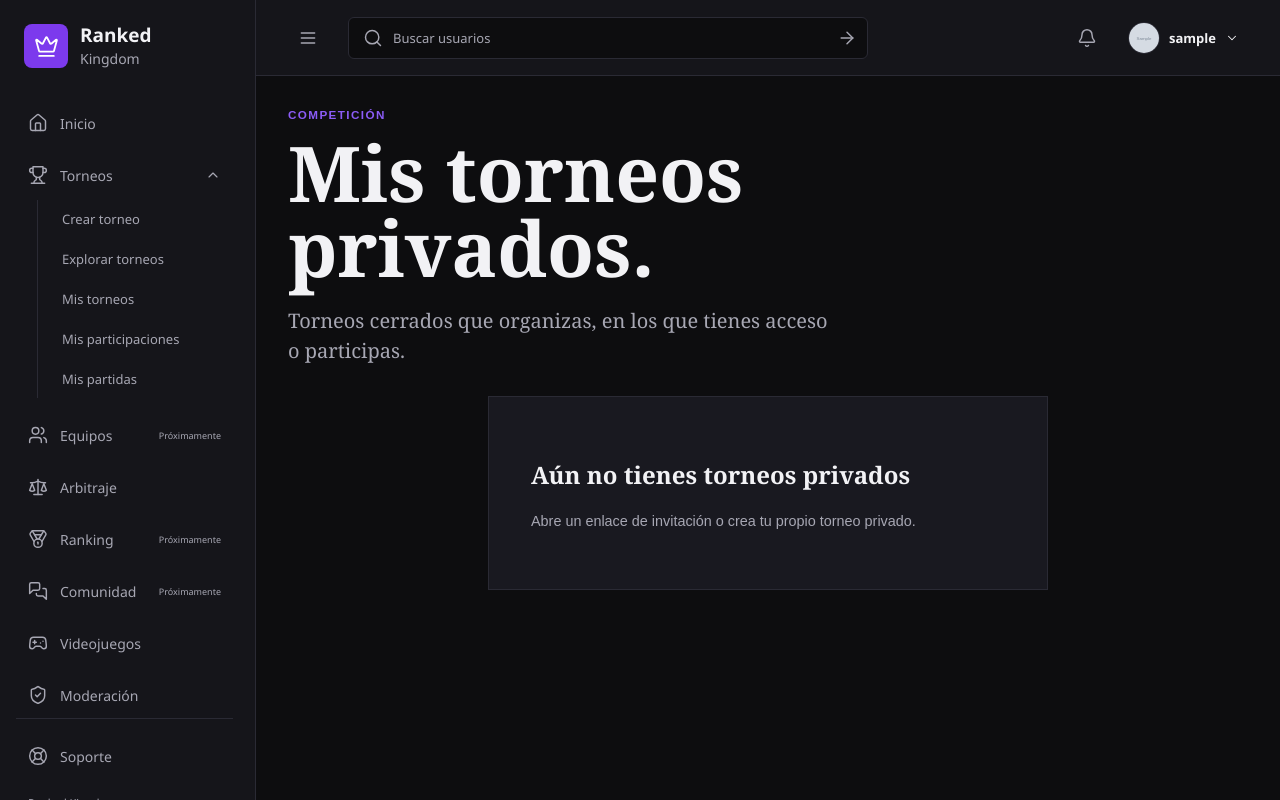
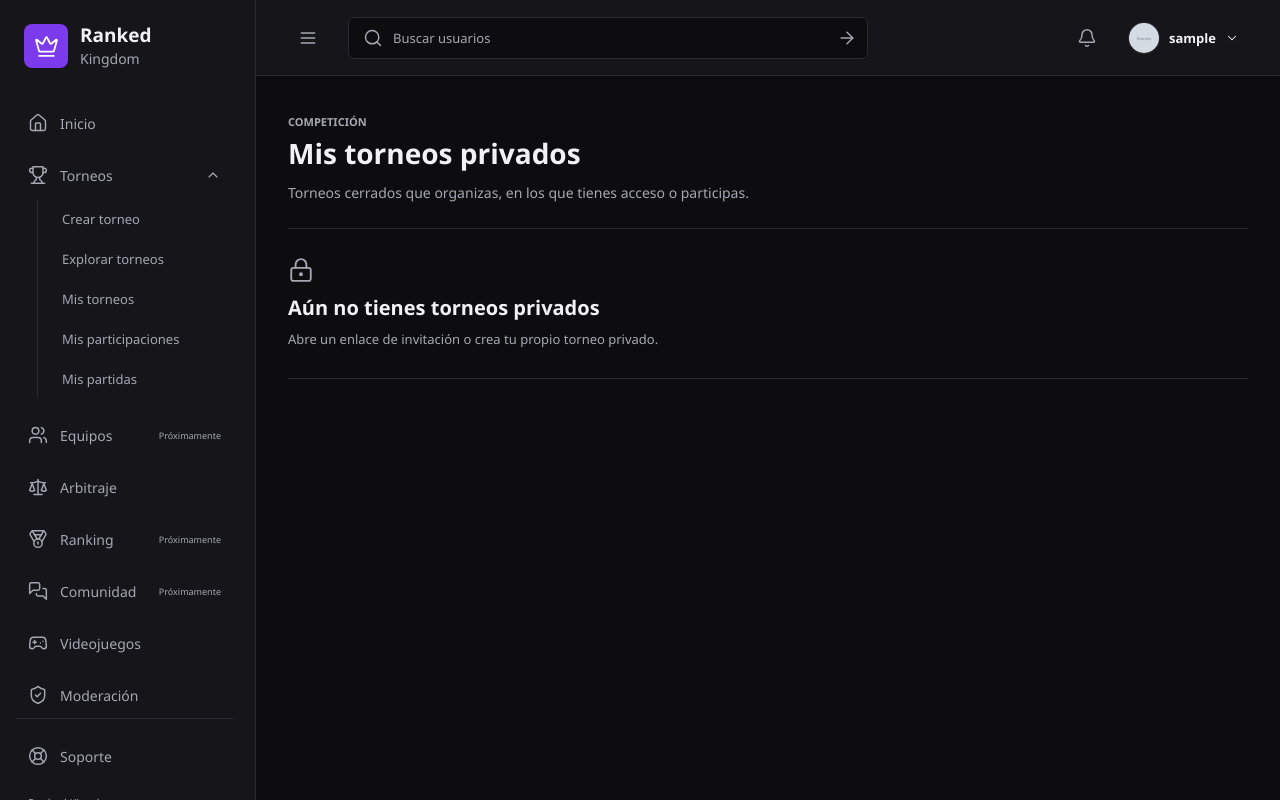
Before and after one commit to donvi22/plataforma-torneos-django, a Django app: page /torneos/privados/ in a window 1280 px wide. Run offline with Django 5.2, Linux system fonts and the light colour scheme; a user stored in the database is signed in; tables that the repository leaves empty hold one stand-in row (values such as "Sample post"); grey boxes marked "Sample" are stand-in pictures.

Commit message:
Rediseña torneos privados

```diff
--- /dev/null
+++ b/static/css/private-tournaments.css
@@ -0,0 +1,9 @@
+.rk-private-tournaments, .rk-private-status { overflow-wrap: anywhere; }
+.rk-private-tournaments .rk-participation-list { margin-top: 24px; }
+.rk-private-type { justify-self: start; }
+.rk-private-tournaments > .rk-empty, .rk-private-status > .rk-empty { align-items: flex-start; background: none; border: 0; border-bottom: 1px solid var(--rk-border); border-radius: 0; min-height: 0; padding: 28px 0; text-align: left; }
+.rk-private-status h1 { font-size: 28px; }
+@media (max-width: 650px) {
+    .rk-private-status h1 { font-size: 26px; }
+    .rk-private-status .rk-btn { width: 100%; }
+}
--- a/templates/torneos/mis_privados.html
+++ b/templates/torneos/mis_privados.html
@@ -1,6 +1,22 @@
 {% extends 'base.html' %}
+{% load static %}
 {% block title %}Mis torneos privados · Arena provisional{% endblock %}
+{% block page_styles %}
+<link rel="stylesheet" href="{% static 'css/dashboard.css' %}">
+<link rel="stylesheet" href="{% static 'css/participations.css' %}">
+<link rel="stylesheet" href="{% static 'css/private-tournaments.css' %}">
+{% endblock %}
 {% block content %}
-<section class="catalogue-header"><p class="eyebrow">Competición</p><h1>Mis torneos privados.</h1><p class="lead">Torneos cerrados que organizas, en los que tienes acceso o participas.</p></section>
-{% if torneos %}<div class="tournament-grid">{% for torneo in torneos %}<article class="tournament-card"><div class="tournament-card-body"><div class="card-meta"><span>Torneo privado</span><span>{{ torneo.get_estado_display }}</span></div><h2>{{ torneo.nombre }}</h2><p class="muted">{{ torneo.videojuego.nombre }}</p><a class="text-link" href="{% url 'ficha-torneo' torneo.pk %}">Ver ficha</a></div></article>{% endfor %}</div>{% else %}<section class="empty-panel"><h2>Aún no tienes torneos privados</h2><p class="muted">Abre un enlace de invitación o crea tu propio torneo privado.</p></section>{% endif %}
+<article class="rk-dashboard rk-participations rk-private-tournaments">
+<header class="rk-participations-heading"><div><p class="rk-kicker">Competición</p><h1>Mis torneos privados</h1><p class="rk-description">Torneos cerrados que organizas, en los que tienes acceso o participas.</p></div></header>
+{% if torneos %}<ul class="rk-participation-list" aria-label="Tus torneos privados">{% for torneo in torneos %}
+	<li class="rk-participation-row">
+		<div class="rk-card-media rk-participation-thumbnail{% if not torneo.imagen_banner %} rk-card-media--fallback{% endif %}" aria-hidden="true">{% include 'components/torneo_media.html' with torneo=torneo variant='thumbnail' only %}</div>
+		<div class="rk-participation-copy"><div class="rk-participation-title"><h2><a href="{% url 'ficha-torneo' torneo.pk %}" title="{{ torneo.nombre }}">{{ torneo.nombre }}</a></h2></div><p class="rk-metadata">{{ torneo.videojuego.nombre }}</p><span class="rk-badge rk-private-type">Torneo privado</span></div>
+		<div class="rk-participation-status"><div class="rk-state-field"><span class="rk-field-label">Estado</span><span class="rk-badge">{{ torneo.get_estado_display }}</span></div></div>
+		<div class="rk-participation-meta"><span class="rk-metadata"><svg viewBox="0 0 24 24" aria-hidden="true"><use href="{% static 'img/lucide.svg' %}#users"></use></svg>Capacidad: {{ torneo.max_participantes }} participantes</span>{% if torneo.fecha_inicio_prevista %}<div class="rk-state-field"><span class="rk-field-label">Inicio previsto</span><time class="rk-metadata" datetime="{{ torneo.fecha_inicio_prevista|date:'c' }}">{{ torneo.fecha_inicio_prevista|date:'j/m/Y H:i' }}</time></div>{% else %}<div class="rk-state-field"><span class="rk-field-label">Creación</span><time class="rk-metadata" datetime="{{ torneo.fecha_creacion|date:'c' }}">{{ torneo.fecha_creacion|date:'j/m/Y H:i' }}</time></div>{% endif %}</div>
+		<a class="rk-btn rk-btn--primary rk-participation-action" href="{% url 'ficha-torneo' torneo.pk %}" aria-label="Ver ficha de {{ torneo.nombre }}" title="Ver ficha"><svg viewBox="0 0 24 24" aria-hidden="true"><use href="{% static 'img/lucide.svg' %}#arrow-up-right"></use></svg></a>
+	</li>
+{% endfor %}</ul>{% else %}<section class="rk-empty"><svg viewBox="0 0 24 24" aria-hidden="true"><use href="{% static 'img/lucide.svg' %}#lock-keyhole"></use></svg><h2>Aún no tienes torneos privados</h2><p>Abre un enlace de invitación o crea tu propio torneo privado.</p></section>{% endif %}
+</article>
 {% endblock %}
```
Also changed, not shown: templates/torneos/privado_no_disponible.html (+6 -1 lines).
